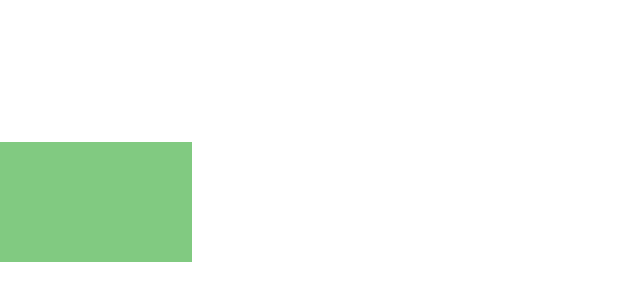
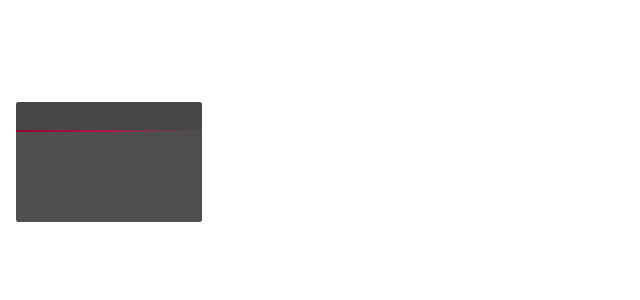
Before and after one commit to k4ali/CheetoNotify, a Vue app: page / in a window 1280 px wide. Shown: the part 378-678 px from the top of the page, without its empty margins (0-640 px from the left). Built offline with nearby package versions, Linux system fonts and the light colour scheme.

Commit message:
feat(comp/notification): add notification box, separator with style

```diff
--- a/src/App.vue
+++ b/src/App.vue
@@ -19,7 +19,7 @@
         components: { 'Notification': Notification },
         setup(): IComponentSetup
         {
-            const notificationStorage: Ref<string[]> = ref<string[]>([]);
+            const notificationStorage: Ref<string[]> = ref<string[]>(["test"]);
             const handlers: IComponentHandlers = {
                 showNotification: () => {
                     notificationStorage.value.push("test");
@@ -31,7 +31,7 @@
                 },
 
                 deleteNotification: (id: number) => {
-                    notificationStorage.value = notificationStorage.value.slice(1, id);
+                    notificationStorage.value = notificationStorage.value.slice(0, id);
                 }
             };
 
--- a/src/components/Notification.vue
+++ b/src/components/Notification.vue
@@ -5,5 +5,11 @@
     })
 </script>
 <template>
-    <div class="notification-box"></div>
+    <div class="notification-box">
+        <div class="notification-box-header">
+
+        </div>
+
+        <div class="notification-box-separator"></div>
+    </div>
 </template>
--- a/src/styles/app.scss
+++ b/src/styles/app.scss
@@ -4,21 +4,42 @@
     width: 100%;
     height: 100%;
 
+    $notificationWidth: 14.5vw;
+    $notificationHeight: 15vh;
+    $notificationBgColor: #000000b0;
     .notifications-container
     {
         display: flex;
         flex-direction: column-reverse;
+        flex-wrap: wrap;
+        height: auto;
+        // dev
         margin-top: auto;
-        background-color: rgba(10, 153, 10, 0.514);
-        width: 15vw;
-        height: 15vh;
-        margin-bottom: 20vh;
+        margin-left: 2vh;
+        width: $notificationWidth;
+        margin-bottom: 25vh;
 
         .notification-box
         {
-            background-color: black;
-            width: 100%;
-            height: 3vh;
+            display: block;
+            height: $notificationHeight;
+            border-radius: 0.35vh;
+            background: $notificationBgColor;
+
+            $notificationHeaderHeight: 3.5vh;
+            .notification-box-header
+            {
+                height: $notificationHeaderHeight;
+                background-color: #0000001a;
+            }
+
+            $notificationSeparatorHeight: 0.25vh;
+            .notification-box-separator
+            {
+                width: calc(100% - 1vh);
+                height: $notificationSeparatorHeight;
+                background: linear-gradient(90deg, rgba(143, 9, 37, 1) 0%, rgba(177, 22, 77, 1) 50%, rgba(177, 22, 77, 0.3) 80%, rgba(177, 22, 77, 0) 100%);
+            }
         }
     }
 }
```
